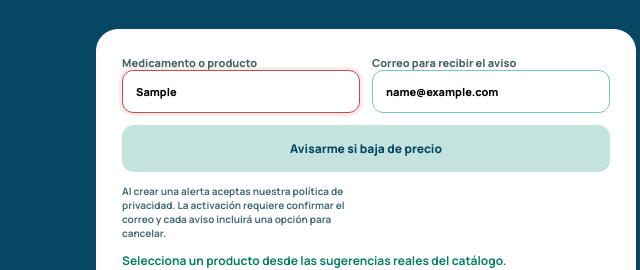
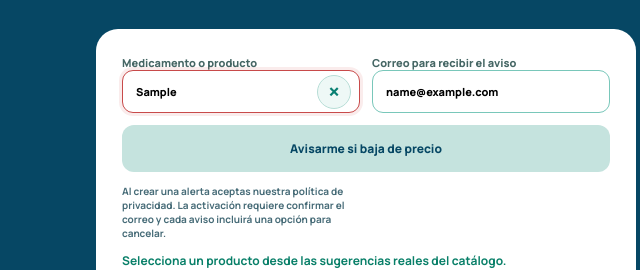
Before and after one commit to Doko94/Farmacias, a website: page src/Comparador/frontend/index.html in a window 1280 px wide. Both pictures are taken after typing "Sample", "name@example.com" into the empty fields and a click on the button "Avisarme si baja de precio". Shown: the part 2595-2865 px from the top of the page, 584-1224 px from the left. Drawn offline with Linux system fonts and the light colour scheme.

Commit message:
ver cambios en borrar busqueda

```diff
--- a/src/Comparador/frontend/best-result.css
+++ b/src/Comparador/frontend/best-result.css
@@ -707,6 +707,39 @@ h1 span {
 .location-row .external-seller-filter{margin-left:auto;font-weight:700;color:#466b77}
 .external-seller-filter input{accent-color:#13a797}
 @media(max-width:600px){.location-row .external-seller-filter{margin-left:0}}
+.autocomplete-clear-wrap,.autocomplete-clear-root{position:relative;display:block;min-width:0}
+.search-box>.autocomplete-clear-wrap{flex:1}
+.autocomplete-clear-root>input{width:100%;padding-right:46px!important}
+.autocomplete-clear-button{
+  position:absolute;
+  z-index:30;
+  top:50%;
+  right:9px;
+  display:grid;
+  place-items:center;
+  width:34px;
+  height:34px;
+  min-height:0!important;
+  margin:0!important;
+  padding:0!important;
+  transform:translateY(-50%)!important;
+  border:1px solid #b7ddd6!important;
+  border-radius:50%!important;
+  background:#eef8f6!important;
+  color:#087f72!important;
+  box-shadow:none!important;
+  font-size:23px!important;
+  font-weight:700!important;
+  line-height:1!important;
+  cursor:pointer
+}
+.autocomplete-clear-button:hover,.autocomplete-clear-button:focus-visible{border-color:#13a797!important;background:#dff4ef!important;color:#064764!important}
+.autocomplete-clear-button:focus-visible{outline:3px solid rgba(19,167,151,.22);outline-offset:2px}
+.autocomplete-clear-button[hidden]{display:none!important}
+@media(max-width:600px){
+  .autocomplete-clear-button{right:7px;width:38px;height:38px;font-size:25px!important}
+  .autocomplete-clear-root>input{padding-right:50px!important}
+}
 @media(max-width:600px){
   html,body{width:100%;max-width:100%;overflow-x:hidden}
   .hero .container.hero-grid{width:calc(100% - 40px);margin-right:auto;margin-left:auto}
--- a/src/Comparador/frontend/navigation.js
+++ b/src/Comparador/frontend/navigation.js
@@ -13,6 +13,64 @@
     return pathname.split('/').pop() || 'index';
   };
 
+  function initAutocompleteClearButtons() {
+    const selector = 'input[aria-autocomplete="list"], input[list]:not(.recipe-medicine-input)';
+    const enhance = (input) => {
+      if (!(input instanceof HTMLInputElement) || input.dataset.clearButtonReady === 'true') return;
+      input.dataset.clearButtonReady = 'true';
+
+      let root = input.closest('.tool-search-wrap, .cart-search-wrap, .autocomplete-clear-wrap');
+      if (!root) {
+        root = document.createElement('span');
+        root.className = 'autocomplete-clear-wrap';
+        input.before(root);
+        root.appendChild(input);
+      }
+      root.classList.add('autocomplete-clear-root');
+
+      const clear = document.createElement('button');
+      clear.type = 'button';
+      clear.className = 'autocomplete-clear-button';
+      clear.setAttribute('aria-label', 'Borrar búsqueda');
+      clear.title = 'Borrar búsqueda';
+      clear.textContent = '×';
+      clear.hidden = !input.value;
+      input.insertAdjacentElement('afterend', clear);
+
+      const update = () => { clear.hidden = !input.value; };
+      input.addEventListener('input', update);
+      input.addEventListener('change', update);
+      clear.addEventListener('pointerdown', (event) => event.preventDefault());
+      clear.addEventListener('click', () => {
+        input.value = '';
+        input.removeAttribute('aria-activedescendant');
+        input.setAttribute('aria-expanded', 'false');
+        const suggestionsId = input.getAttribute('aria-controls');
+        const suggestions = suggestionsId ? document.getElementById(suggestionsId) : null;
+        if (suggestions) {
+          suggestions.hidden = true;
+          suggestions.replaceChildren();
+        }
+        input.dispatchEvent(new Event('input', { bubbles: true }));
+        input.dispatchEvent(new Event('change', { bubbles: true }));
+        input.dispatchEvent(new CustomEvent('autocomplete:clear', { bubbles: true }));
+        update();
+        input.focus({ preventScroll: true });
+      });
+    };
+
+    const scan = (root = document) => {
+      if (root instanceof Element && root.matches(selector)) enhance(root);
+      root.querySelectorAll?.(selector).forEach(enhance);
+    };
+    scan();
+    new MutationObserver((records) => {
+      records.forEach((record) => record.addedNodes.forEach((node) => {
+        if (node instanceof Element) scan(node);
+      }));
+    }).observe(document.body, { childList: true, subtree: true });
+  }
+
   function initNavigation() {
     if (!document.querySelector('.prototype-banner')) {
       const banner = document.createElement('div');
@@ -21,6 +79,7 @@
       banner.textContent = 'Versión de prueba · Los datos y funcionalidades pueden estar incompletos.';
       document.body.prepend(banner);
     }
+    initAutocompleteClearButtons();
     const legacyPage = location.pathname.match(/\/([a-z0-9-]+)\.html$/i);
     if (legacyPage) {
       const cleanPath = legacyPage[1].toLowerCase() === 'index' ? '/' : `/${legacyPage[1]}`;
```
Also changed, not shown: 1 other file.
